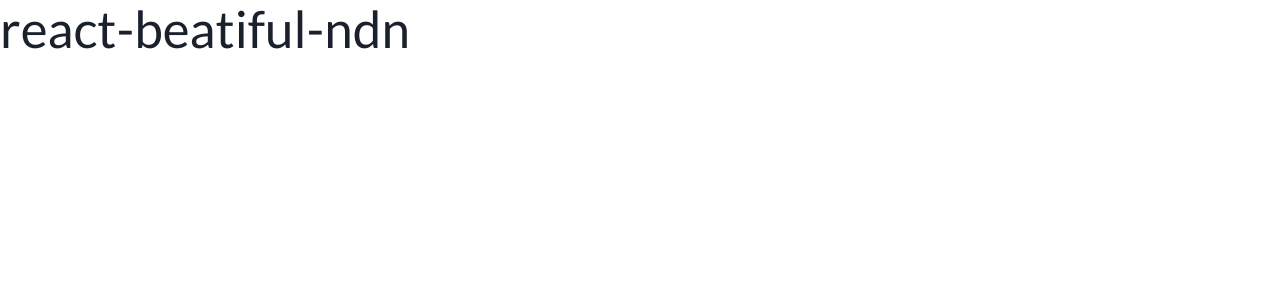
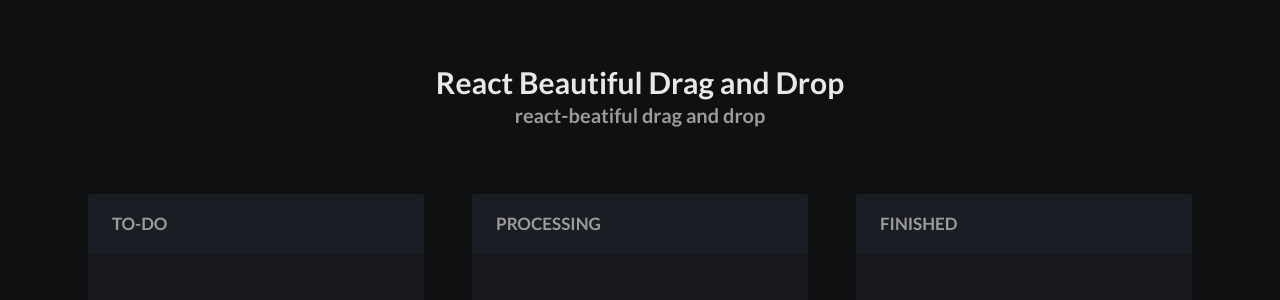
Before and after one commit to Luke0195/react-dragable, a React (Vite) app: page / in a window 1280 px wide. Shown: the top 300 px of the page. Built offline with nearby package versions, Linux system fonts and the light colour scheme.

Commit message:
feat: create-template with charka ui

```diff
--- a/package.json
+++ b/package.json
@@ -14,6 +14,7 @@
     "@emotion/styled": "^11",
     "framer-motion": "^6",
     "react": "^18.2.0",
+    "react-beautiful-dnd": "^13.1.0",
     "react-dom": "^18.2.0"
   },
   "devDependencies": {
--- a/src/App.css
+++ b/src/App.css
@@ -1,41 +1,13 @@
-#root {
-  max-width: 1280px;
-  margin: 0 auto;
-  padding: 2rem;
-  text-align: center;
+* {
+  padding: 0;
+  margin: 0;
+  box-sizing: border-box;
+  outline: 0;
 }
 
-.logo {
-  height: 6em;
-  padding: 1.5em;
-  will-change: filter;
+html,
+body,
+#root {
+  width: 100%;
+  height: 100%;
 }
-.logo:hover {
-  filter: drop-shadow(0 0 2em #646cffaa);
-}
-.logo.react:hover {
-  filter: drop-shadow(0 0 2em #61dafbaa);
-}
-
-@keyframes logo-spin {
-  from {
-    transform: rotate(0deg);
-  }
-  to {
-    transform: rotate(360deg);
-  }
-}
-
-@media (prefers-reduced-motion: no-preference) {
-  a:nth-of-type(2) .logo {
-    animation: logo-spin infinite 20s linear;
-  }
-}
-
-.card {
-  padding: 2em;
-}
-
-.read-the-docs {
-  color: #888;
-}
--- a/src/App.tsx
+++ b/src/App.tsx
@@ -1,10 +1,31 @@
 import React from "react";
-
+import { Flex, Heading, Text } from "@chakra-ui/react";
+import Columns from "./components/Column";
+import "./App.css";
 const App = () => {
   return (
-    <div>
-      <h1> react-beatiful-ndn</h1>
-    </div>
+    <Flex
+      flexDir="column"
+      bg="main-bg"
+      minH="100vh"
+      minW="full"
+      color="white-text"
+      pb="2rem"
+    >
+      <Flex py="4rem" flexDir={"column"} align="center">
+        <Heading fontSize={"3xl"} fontWeight={"700"}>
+          React Beautiful Drag and Drop
+        </Heading>
+        <Text fontSize="20px" fontWeight={700} color="subtle-text">
+          react-beatiful drag and drop
+        </Text>
+      </Flex>
+      <Flex justify={"space-between"} px="4rem">
+        <Columns title="TO-DO" />
+        <Columns title="PROCESSING" />
+        <Columns title="FINISHED" />
+      </Flex>
+    </Flex>
   );
 };
 
--- /dev/null
+++ b/src/components/Column/index.tsx
@@ -0,0 +1,41 @@
+import React from "react";
+import { Flex, Text } from "@chakra-ui/react";
+
+interface ColumnProps {
+  title: string;
+}
+const Column = (props: ColumnProps) => {
+  return (
+    <Flex
+      rounded={"3px"}
+      bg="column-bg"
+      w="400px"
+      h="620px"
+      flexDir="column"
+      mr="1.5rem"
+      ml="1.5rem
+      "
+    >
+      <Flex
+        align="center"
+        h="60px"
+        bg="column-header-bg"
+        rounded="3px 3px 0 0"
+        px="1.5rem"
+        mb="1.5rem"
+      >
+        <Text
+          fontSize="17px"
+          align={"center"}
+          justifyContent={"center"}
+          fontWeight={600}
+          color="subtle-text"
+        >
+          {props.title}
+        </Text>
+      </Flex>
+    </Flex>
+  );
+};
+
+export default Column;
```
Also changed, not shown: src/components/Card/index.tsx (added, +18 -0 lines), 1 other file (tests, documents, lock files or other folders).
